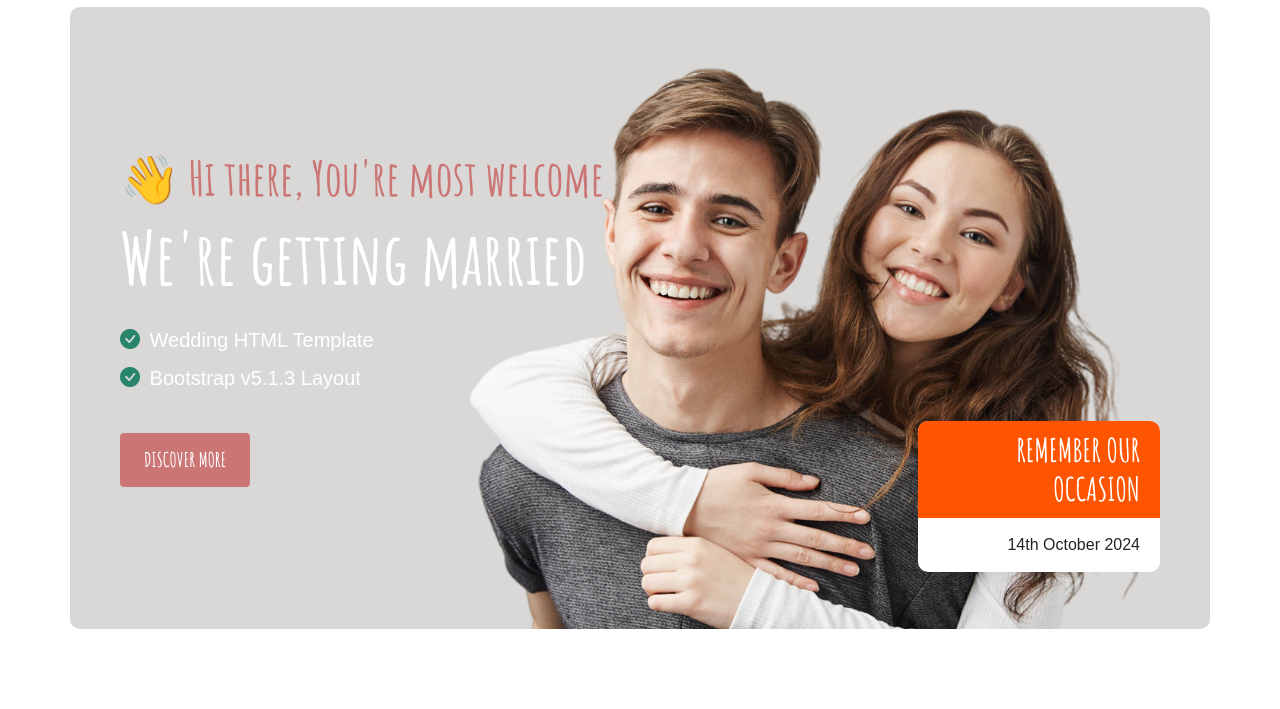
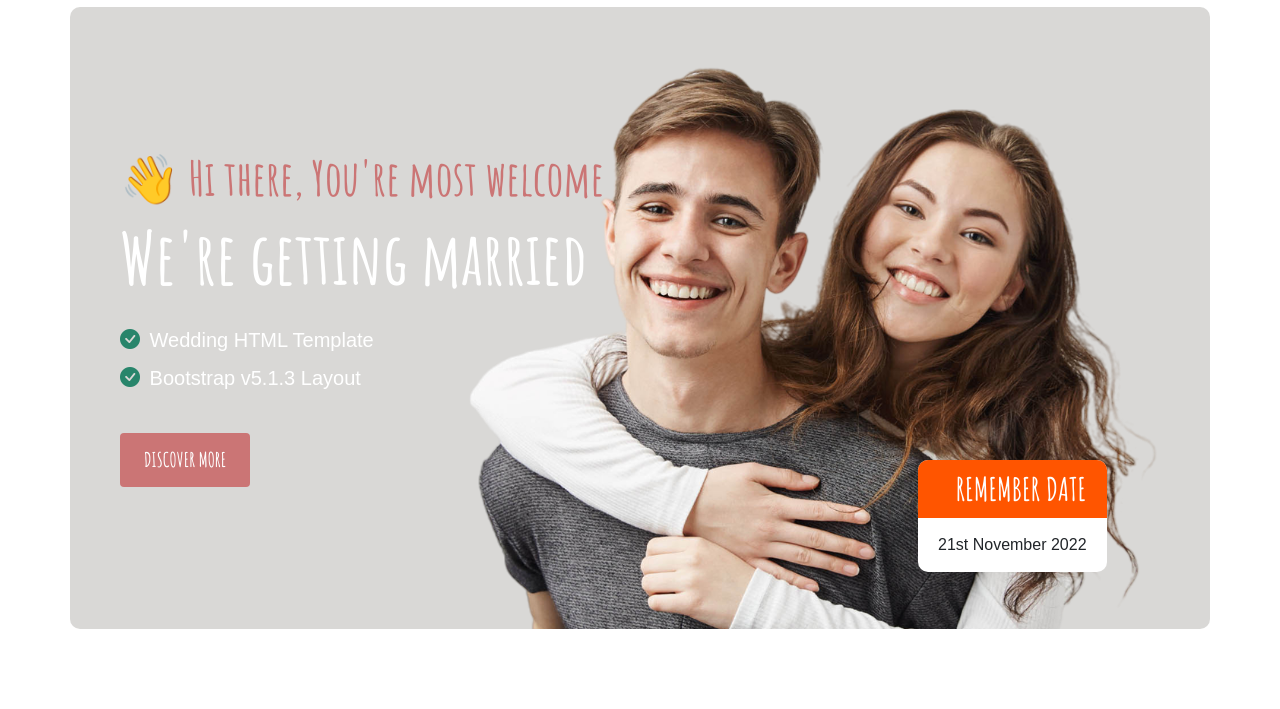
Before and after one commit to srk2114/fabioclass, a plain HTML site: page index.html in a window 1280 px wide. Shown: the part 91-800 px from the top of the page. Drawn offline with Linux system fonts and the light colour scheme.

Commit message:
update2 index.html

```diff
--- a/index.html
+++ b/index.html
@@ -121,10 +121,10 @@ Free Bootstrap 5 HTML Template
 
                         <div class="col-lg-3 col-12 save-the-date-wrap mt-auto ms-lg-auto">
                             <div class="save-the-date-thumb">
-                                <h4 class="save-the-date-title"> REMEMBER OUR OCCASION</h4>
+                                <h4 class="save-the-date-title"> REMEMBER DATE</h4>
 
                                 <div class="save-the-date-body">
-                                    <span class="date">14th October 2024</span>
+                                    <span class="date">21st November 2022</span>
                                 </div>
                             </div>
                         </div>
```
